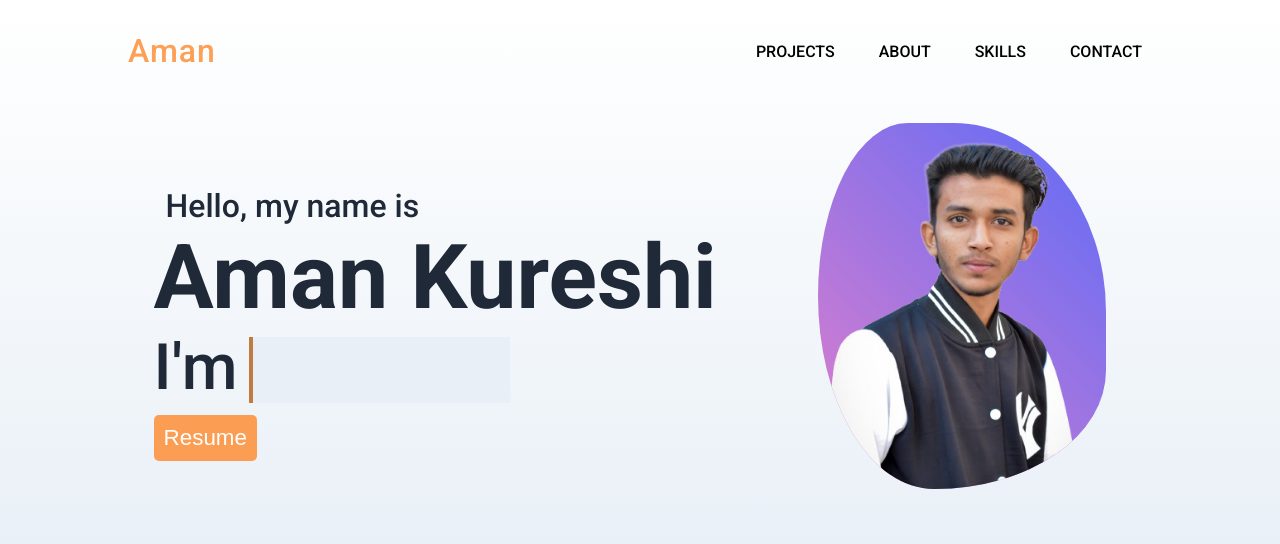
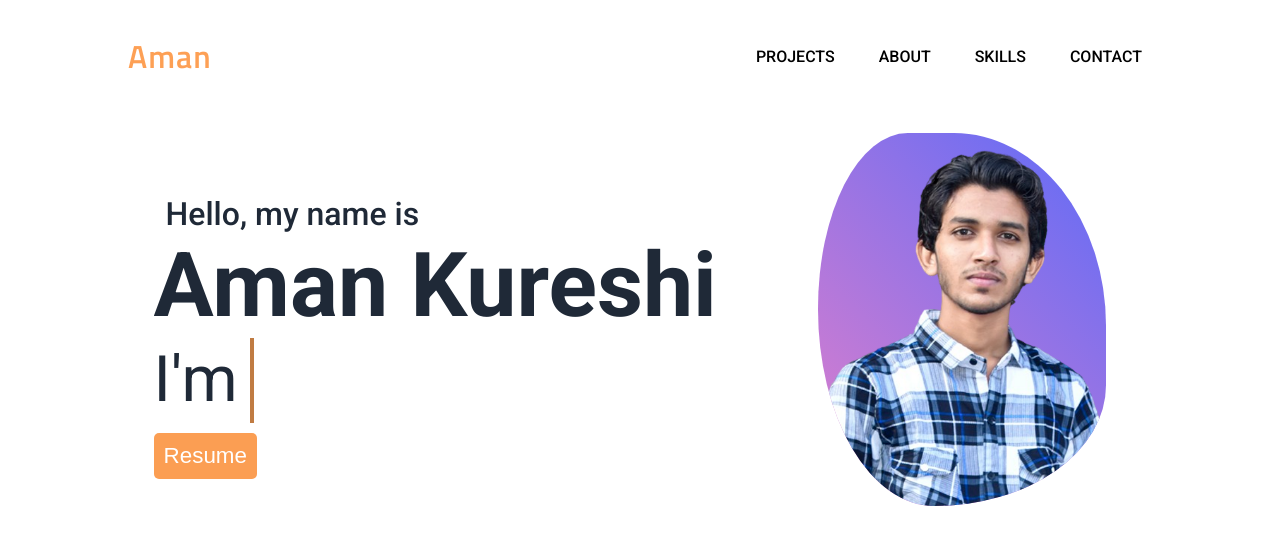
Before and after one commit to amankureshi/Portfolio1, a plain HTML site: page index.html in a window 1280 px wide. Drawn offline with Linux system fonts and the light colour scheme; a web font is replaced by a local one.

Commit message:
profile-img change , bg-remove

```diff
--- a/index.html
+++ b/index.html
@@ -52,7 +52,7 @@
             <button class="resume-btn"><a href="/images/my-resume.pdf" download="resume">Resume</a></button>
         </div>
         <div class="image-section">
-            <img src="images/aman-bg.png" alt="">
+            <img src="images/aman-logo1.png" alt="">
         </div>
     </main>
 
--- a/style.css
+++ b/style.css
@@ -1,4 +1,5 @@
 @import url("https://fonts.googleapis.com/css2?family=Jacquard+24&family=PT+Serif:ital,wght@0,400;0,700;1,400;1,700&family=Poppins:ital,wght@0,100;0,200;0,300;0,400;0,500;0,600;0,700;0,800;0,900;1,100;1,200;1,300;1,400;1,500;1,600;1,700;1,800;1,900&family=Roboto:ital,wght@0,100;0,300;0,400;0,500;0,700;0,900;1,100;1,300;1,400;1,500;1,700;1,900&display=swap");
+@import url('https://fonts.googleapis.com/css2?family=Titillium+Web:ital,wght@0,200;0,300;0,400;0,600;0,700;0,900;1,200;1,300;1,400;1,600;1,700&display=swap');
 
 * {
     margin: 0;
@@ -11,7 +12,7 @@
 
 body {
     /* background-image: linear-gradient(to top, #fdcbf1 0%, #fdcbf1 1%, #e6dee9 100%); */
-    background-image: linear-gradient(to top, #dfe9f3 0%, white 100%);
+    /* background-image: linear-gradient(to top, #dfe9f3 0%, white 100%); */
     min-height: 100vh;
 }
 
@@ -39,8 +40,9 @@ a {
 .navbar h2 a {
     color: rgba(252, 136, 43, 0.8);
     font-size: 2rem;
-    font-family: "Roboto", sans-serif;
-    font-weight: 500;
+    /* font-family: "Roboto", sans-serif; */
+    font-family: "Titillium Web", sans-serif;
+    font-weight: 600;
     letter-spacing: 1px;
 }
 
@@ -140,12 +142,10 @@ a {
 
 .hero-content h1 {
     font-size: 4rem;
-    /* font-family: "Titillium Web", sans-serif; */
-    font-weight: 500;
+    font-weight: 400;
     font-style: normal;
     font-family: "Roboto", sans-serif;
     color: rgb(31 41 55);
-    /* margin-top: 2rem; */
 }
 
 .hero-content p {
@@ -292,6 +292,8 @@ main {
     content: "Desinger";
     color: #fb9e53;
     animation: words 20s infinite;
+    font-family: "Titillium Web", sans-serif;
+    font-weight: 500;
 }
 
 .animation-text span::after {
@@ -299,7 +301,7 @@ main {
     position: absolute;
     width: calc(100% + 8px);
     height: 100%;
-    background: #E8EFF6;
+    background: #fff;
     border-left: 4px solid #fb9e53;
     right: -8px;
     animation: cursor .8s infinite, typing 20s steps(10)infinite;
```
Also changed, not shown: images/aman-logo1.png (added).
